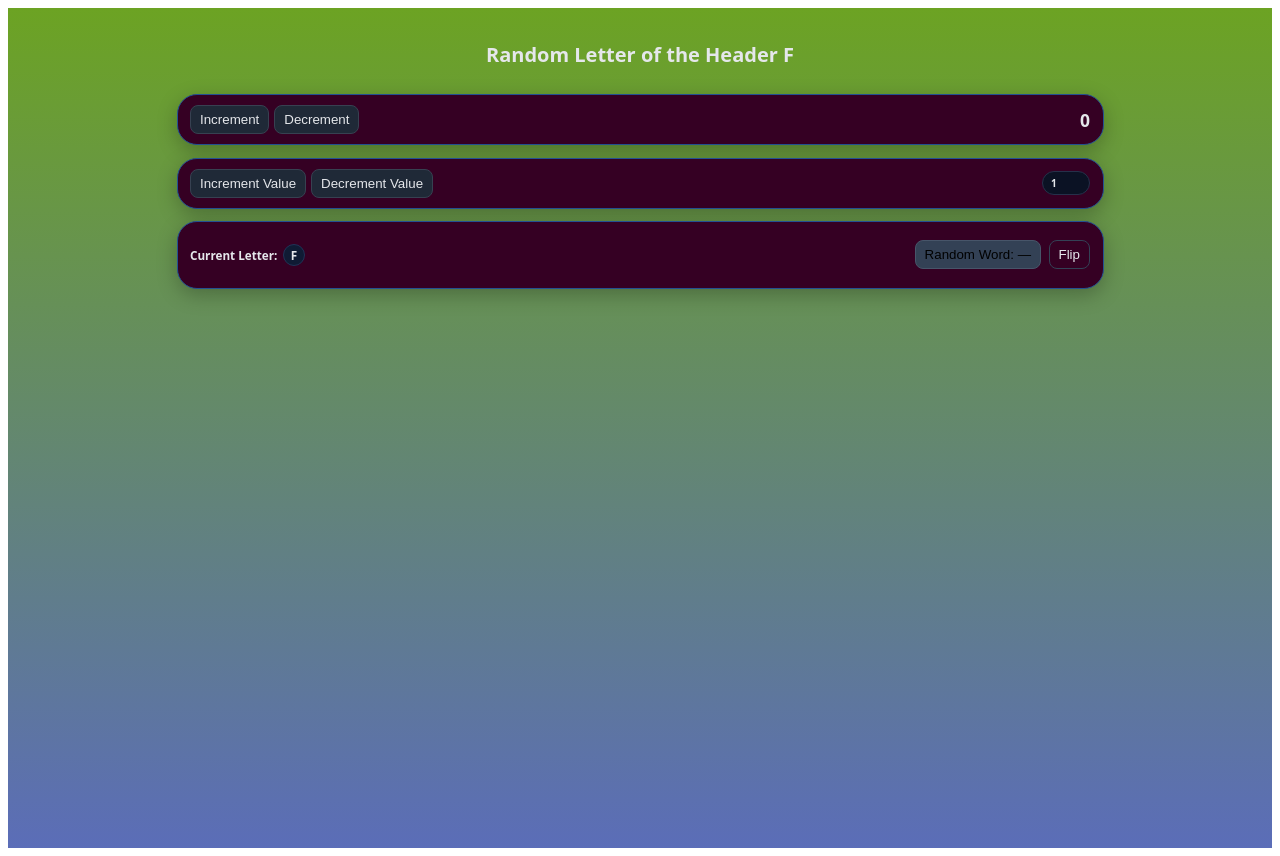
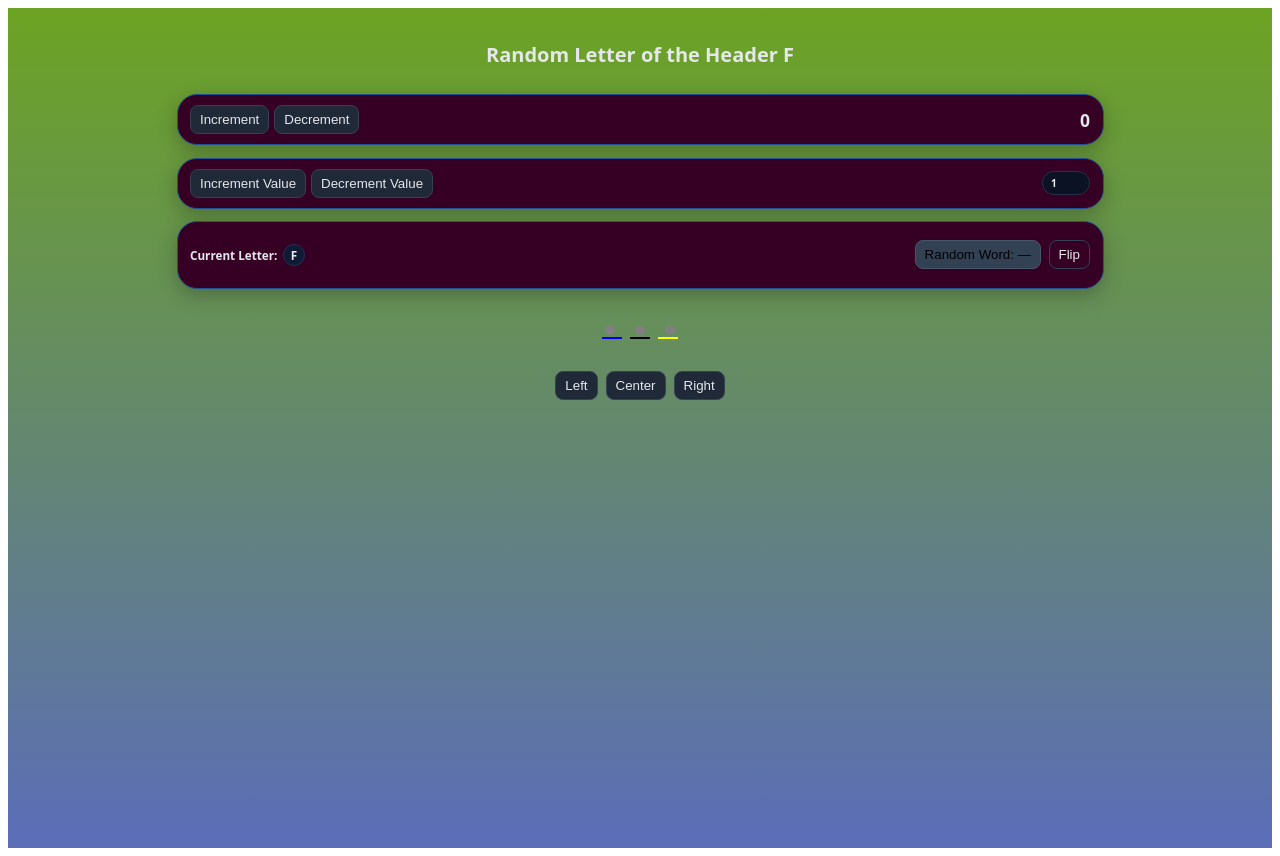
Before and after one commit to optimisticjuice/blobcreate, a React (Vite) app: page / in a window 1280 px wide. Built offline with nearby package versions, Linux system fonts and the light colour scheme.

Commit message:
made the ball move around part 1

```diff
--- a/src/App.jsx
+++ b/src/App.jsx
@@ -2,29 +2,26 @@ import "./App.css";
 import { useState, useEffect } from "react";
 
 function App() {
-  // ✅ keep this a single string since we render one random word
-  const [word, setWord] = useState("");              // <state> source of truth for the generated word
+  const [word, setWord] = useState("");
   const [count, setCount] = useState(0);
   const [value, setValue] = useState(1);
   const [letter, setLetter] = useState("A");
   const [countLetter, setCountLetter] = useState("A");
   const [flip, setFlip] = useState(true);
+  const [myArray, setMyArray] = useState(["", "", ""]);
 
   useEffect(() => {
-    // 🔁 re-compute a random header letter whenever `value` changes
     const randomNumber = Math.floor(Math.random() * 26);
     const randomLetter = String.fromCharCode(65 + randomNumber); // 65 => 'A'
     setLetter(randomLetter);
   }, [value]);
 
   useEffect(() => {
-    // 🔁 re-compute a random header letter whenever `count` changes
     const randomNumber = Math.floor(Math.random() * 26);
     const randomCountLetter = String.fromCharCode(65 + randomNumber);
     setCountLetter(randomCountLetter);
   }, [count]);
 
-  // 🔨 pure function: build a 5-letter random word (uppercase to match color switch)
   const buildRandomWord = () => {
     const alphabet = "ABCDEFGHIJKLMNOPQRSTUVWXYZ";      // use uppercase to match switch cases
     let next = "";                                      // local var (NOT state) → no direct mutation
@@ -35,13 +32,11 @@ function App() {
     return next;                                        // return the completed word (pure)
   };
 
-  // 🧠 event handler: generate + commit into state
   const generateWord = () => {
     const next = buildRandomWord(); // compute
     setWord(next);                  // commit to state → triggers re-render
   };
 
-  // 🎨 maps letters-in-word → color token; guards + normalization included
   const colorCorrelate = (w) => {
     // 🚧 guard: if nothing passed (undefined/empty), return a neutral color
     if (!w || typeof w !== "string") return "black";
@@ -72,23 +67,23 @@ function App() {
     }
   };
 
-  // 🖨️ safe log: pass the current word in state
+  const switchToCenter = () => {
+    setMyArray(["", "0", ""]);
+  }
+  const switchToLeft = () => {
+    setMyArray(["0", "", ""]);
+  }
+  const switchToRight = () => {
+    setMyArray(["", "", "0"]);
+  }
 
   return (
-
-    <div className="app"> {/* 🎯 Flex container to center the whole app */}
+    <div className="app">
       <header className="header">
         <h1>Random Letter of the Header {countLetter}</h1>
       </header>
-
-      {/* 🔢 Count controls row */}
-      {/* 🔢 Row to display the count and the control buttons with two words */}
       <section className="row card">
-        {/* 📦 The row is displayed as a flex container with two columns */}
-        {/* The first column contains the count and the buttons */}
-        {/* The second column contains the second word */}
         <div className="row-left">
-          {/* 🧭 cluster buttons using flex with gaps */}
           <div className="btn-group">
             <button onClick={() => (flip ? setCount(count + value) : setCount(count - value))}>
               {flip ? "Increment" : "Decrement"}
@@ -102,8 +97,6 @@ function App() {
           <h3 className="counter">{count}</h3>
         </div>
       </section>
-
-      {/* 🎚️ Value controls row */}
       <section className="row card">
         <div className="row-left">
           <div className="btn-group">
@@ -117,8 +110,6 @@ function App() {
         </div>
         <div className="row-right number-pill">{value}</div>
       </section>
-
-      {/* 🔤 Current letter & random word controls in a responsive flex row */}
       <section className="row card stack-sm">
         <div className="row-left">
           <h3>Current Letter: <span className="badge">{letter}</span></h3>
@@ -128,15 +119,35 @@ function App() {
             onDoubleClick={generateWord}
             onClick={() => setWord("")}
             className="primary"
-            style={{ color: colorCorrelate(word) }} // 🎨 dynamic color via state
+            style={{ color: colorCorrelate(word) }}
           >
             Random Word: {word || "—"}
           </button>
           <button className="ghost" onClick={() => setFlip(!flip)}>Flip</button>
         </div>
       </section>
+      <section style={{ display: "flex", flexDirection: "column", gap: "8px", marginTop: "24px", alignItems: "center" }}>
+        <div style={{ display: "flex", flexDirection: "column", gap: "2px", alignItems: "center" }}>
+          <div style={{ display: "flex", gap: "20px" }}>
+            {
+              myArray.map((item, index) => (
+                <div key={index} style={{ backgroundColor: item === "0" ? "red" : "grey", borderRadius: "50%", minHeight: "10px", minWidth: "10px" }}></div>
+              ))
+            }
+          </div>
+          <div style={{ display: "flex", gap: "8px" }}>
+            <div style={{ backgroundColor: "blue", height: "2px", width: "20px" }}></div>
+            <div style={{ backgroundColor: "black", height: "2px", width: "20px" }}></div>
+            <div style={{ backgroundColor: "yellow", height: "2px", width: "20px" }}></div>
+          </div>
+        </div>
+        <div style={{ display: "flex", gap: "8px", marginTop: "24px" }}>
+          <button onClick={switchToLeft}>Left</button>
+          <button onClick={switchToCenter}>Center</button>
+          <button onClick={switchToRight}>Right</button>
+        </div>
+      </section>
     </div>
-
   );
 }
 
```
